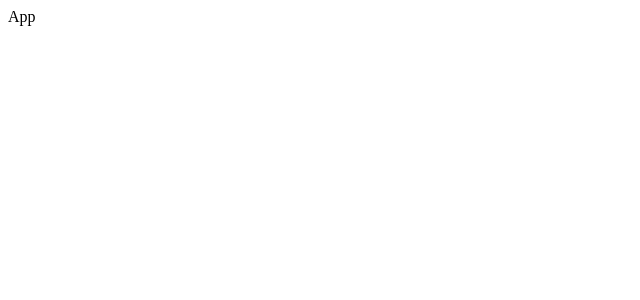
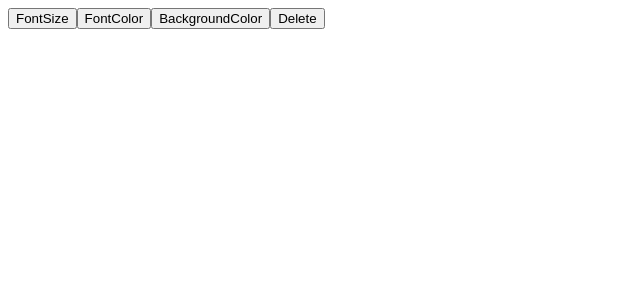
Before and after one commit to SSivakrishnan/Image-Annotation-PoC, a React (Create React App) app: page / in a window 1280 px wide. Shown: the top 300 px of the page, without its empty margins (0-640 px from the left). Built offline with nearby package versions, Linux system fonts and the light colour scheme.

Commit message:
floating toolbar

```diff
--- a/src/App.js
+++ b/src/App.js
@@ -1,8 +1,11 @@
 import React from 'react'
+import FloatingToolbar from './FloatingToolbar'
 
 function App() {
   return (
-    <div>App</div>
+    <div>
+      <FloatingToolbar objectType={"text"}/>
+    </div>
   )
 }
 
--- /dev/null
+++ b/src/FloatingToolbar.jsx
@@ -0,0 +1,48 @@
+import React from 'react'
+
+function FloatingToolbar({objectType}) {
+
+    const objectList = {
+        pen:[<LineColor />, <LineWidth />, <Delete />],
+        rect:[<FillColor />, <LineColor />, <LineWidth />, <Delete />],
+        circle:[<FillColor />, <LineColor />, <LineWidth />, <Delete />],
+        line:[<LineColor />, <LineWidth />, <Delete />],
+        arrow:[<LineColor />, <LineWidth />, <Delete />],
+        highlighter:[<LineColor />, <LineWidth />, <Delete />],
+        text:[<FontSize />, <FontColor />, <BackgroundColor />, <Delete />]
+    }
+
+  return (
+    <div>
+        {
+            objectList[objectType].map(comp => (
+                <>{comp}</>
+            ))
+        }
+    </div>
+  )
+}
+
+export default FloatingToolbar
+
+function LineColor(){
+    return <button>LineColor</button>
+}
+function LineWidth(){
+    return <button>LineWidth</button>
+}
+function Delete(){
+    return <button>Delete</button>
+}
+function FillColor(){
+    return <button>FillColor</button>
+}
+function FontSize(){
+    return <button>FontSize</button>
+}
+function FontColor(){
+    return <button>FontColor</button>
+}
+function BackgroundColor(){
+    return <button>BackgroundColor</button>
+}
```
